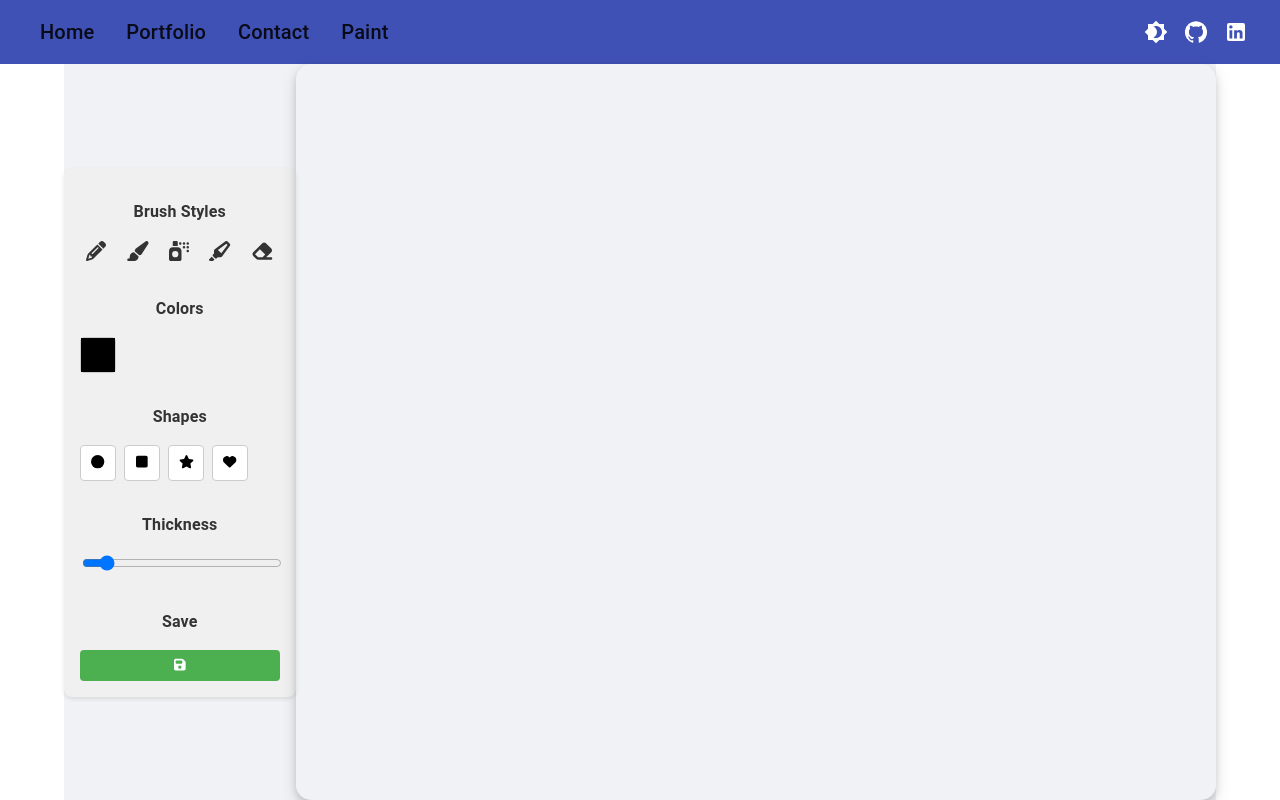
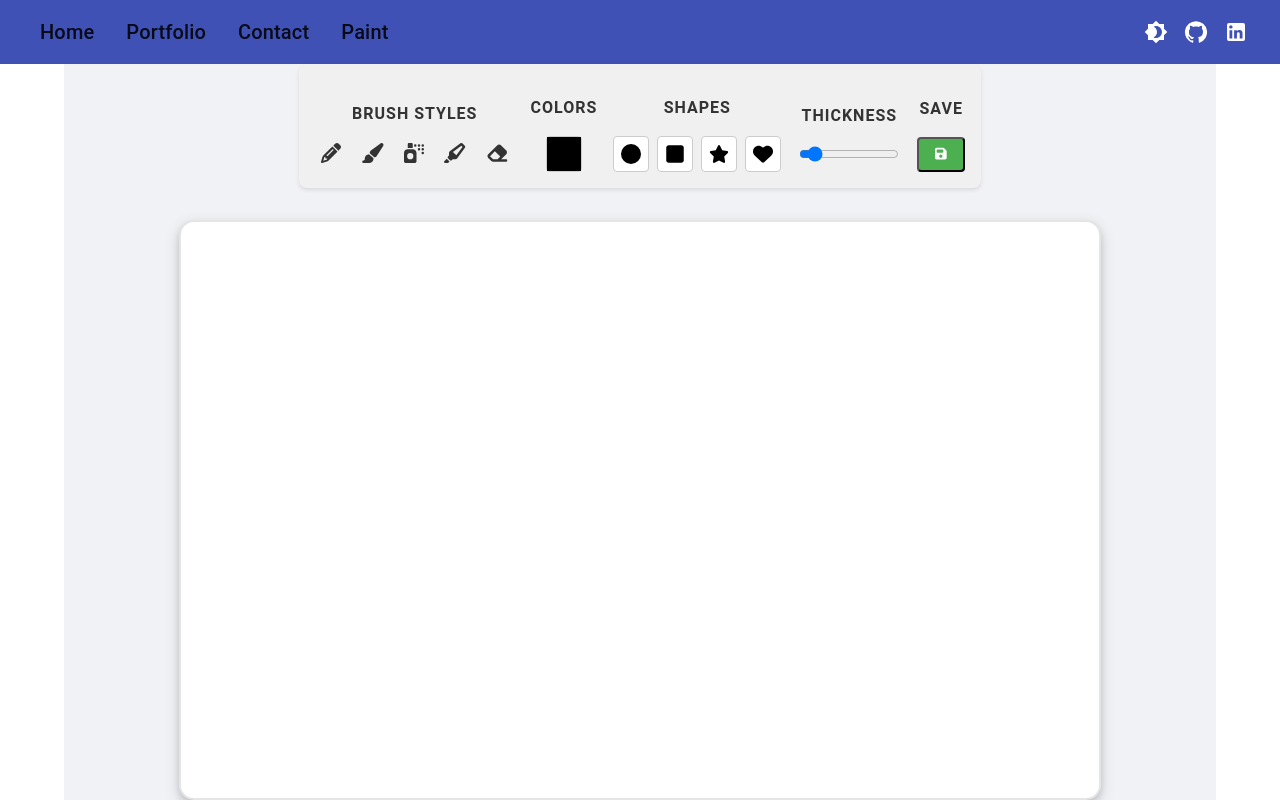
Before and after one commit to Inefy/Me, a React (Create React App) app: page /paint in a window 1280 px wide. Built offline with nearby package versions, Linux system fonts and the light colour scheme.

Commit message:
Updated the css and renamed shapespicker to shapes

```diff
--- a/src/components/paintapp/DrawingCanvas.css
+++ b/src/components/paintapp/DrawingCanvas.css
@@ -1,11 +1,13 @@
 .drawing-canvas {
   position: relative;
-  width: 100%;
-  height: 100%;
+  width: 80%;
+  height: 80%;
   display: flex;
   justify-content: center;
   align-items: center;
   box-shadow: 0 4px 6px rgba(0, 0, 0, 0.1), 0 5px 15px rgba(0, 0, 0, 0.15);
   border-radius: 15px;
   overflow: hidden;
+  background-color: white;
+  border: 2px solid rgba(0, 0, 0, 0.1);
 }
--- a/src/components/paintapp/PaintPage.css
+++ b/src/components/paintapp/PaintPage.css
@@ -1,7 +1,8 @@
 .paint-page {
-    display: flex;
-    justify-content: center;
-    align-items: center;
-    height: calc(100vh - 64px); /* subtract the AppBar height */
-    background-color: #f0f2f5; /* light background color */
-  }
+  display: flex;
+  flex-direction: column;
+  justify-content: center;
+  align-items: center;
+  height: calc(100vh - 64px);
+  background-color: #f0f2f5;
+}
--- a/src/components/paintapp/PaintPage.jsx
+++ b/src/components/paintapp/PaintPage.jsx
@@ -1,7 +1,7 @@
 import React, { useState } from 'react';
 import BrushStylesPicker from './BrushStylePicker';
 import ColorPicker from './ColorPicker';
-import ShapesPicker from './ShapesPicker';
+import Shapes from './Shapes';
 import ThicknessSlider from './ThicknessSlider';
 import Toolbar from './Toolbar';
 import DrawingCanvas from './DrawingCanvas';
--- /dev/null
+++ b/src/components/paintapp/Shapes.css
@@ -0,0 +1,32 @@
+.shapes-picker {
+  display: flex;
+  gap: 0.5rem;
+}
+
+.shape-button {
+  width: 36px;
+  height: 36px;
+  background-color: #fff;
+  border: 1px solid #ccc;
+  border-radius: 4px;
+  cursor: pointer;
+  transition: background-color 0.3s ease;
+  display: flex;
+  justify-content: center;
+  align-items: center;
+}
+
+.shape-button svg {
+  width: 20px;
+  height: 20px;
+  fill: #333;
+}
+
+.shape-button:hover {
+  background-color: #f0f0f0;
+}
+
+.shape-button:focus {
+  outline: none;
+  border-color: #4caf50;
+}
--- a/src/components/paintapp/ShapesPicker.jsx
+++ b/src/components/paintapp/Shapes.jsx
@@ -1,7 +1,7 @@
 import React from 'react';
 import { FontAwesomeIcon } from '@fortawesome/react-fontawesome';
 import { faCircle, faSquare, faStar, faHeart } from '@fortawesome/free-solid-svg-icons';
-import './ShapesPicker.css';
+import './Shapes.css';
 
 const shapes = [
   { id: 'circle', name: 'Circle', icon: faCircle },
--- a/src/components/paintapp/ShapesPicker.css
+++ /dev/null
@@ -1,23 +0,0 @@
-.shapes-picker {
-    display: flex;
-    gap: 0.5rem;
-  }
-
-  .shape-button {
-    width: 36px;
-    height: 36px;
-    background-color: #fff;
-    border: 1px solid #ccc;
-    border-radius: 4px;
-    cursor: pointer;
-    transition: background-color 0.3s ease;
-  }
-
-  .shape-button:hover {
-    background-color: #f0f0f0;
-  }
-
-  .shape-button:focus {
-    outline: none;
-    border-color: #4caf50;
-  }
--- a/src/components/paintapp/ThicknessSlider.css
+++ b/src/components/paintapp/ThicknessSlider.css
@@ -1,4 +1,10 @@
+.thickness-slider {
+  display: flex;
+  align-items: center;
+  gap: 1rem;
+}
+
 .thickness-slider input[type='range'] {
-    width: 100%;
-    cursor: pointer;
-  }
+  width: 100px;
+  cursor: pointer;
+}
--- a/src/components/paintapp/Toolbar.css
+++ b/src/components/paintapp/Toolbar.css
@@ -1,17 +1,22 @@
 .toolbar {
   display: flex;
-  flex-direction: column;
+  flex-direction: row;
+  justify-content: center;
+  align-items: center;
   padding: 1rem;
   background-color: #f0f0f0;
   box-shadow: 0 2px 4px rgba(0, 0, 0, 0.1);
   border-radius: 8px;
   gap: 1rem;
+  flex-wrap: wrap;
+  margin-bottom: 2rem;
 }
 
 .toolbar-section {
   display: flex;
   flex-direction: column;
   gap: 0.5rem;
+  align-items: center;
 }
 
 .toolbar-section h3 {
@@ -19,6 +24,8 @@
   font-weight: bold;
   color: #333;
   margin-bottom: 0.5rem;
+  text-transform: uppercase;
+  letter-spacing: 1px;
 }
 
 .save-button {
@@ -26,9 +33,6 @@
   color: white;
   padding: 0.5rem 1rem;
   border-radius: 4px;
-  border: none;
-  cursor: pointer;
-  transition: background-color 0.3s ease;
 }
 
 .save-button:hover {
--- a/src/components/paintapp/Toolbar.jsx
+++ b/src/components/paintapp/Toolbar.jsx
@@ -2,7 +2,7 @@ import React from 'react';
 import ColorPicker from './ColorPicker';
 import BrushStylePicker from './BrushStylePicker';
 import ThicknessSlider from './ThicknessSlider';
-import ShapesPicker from './ShapesPicker';
+import ShapesPicker from './Shapes';
 import { FontAwesomeIcon } from '@fortawesome/react-fontawesome';
 import { faSave } from '@fortawesome/free-solid-svg-icons';
 import './Toolbar.css';
```
Also changed, not shown: src/components/paintapp/ColorPicker.css (indentation only).
